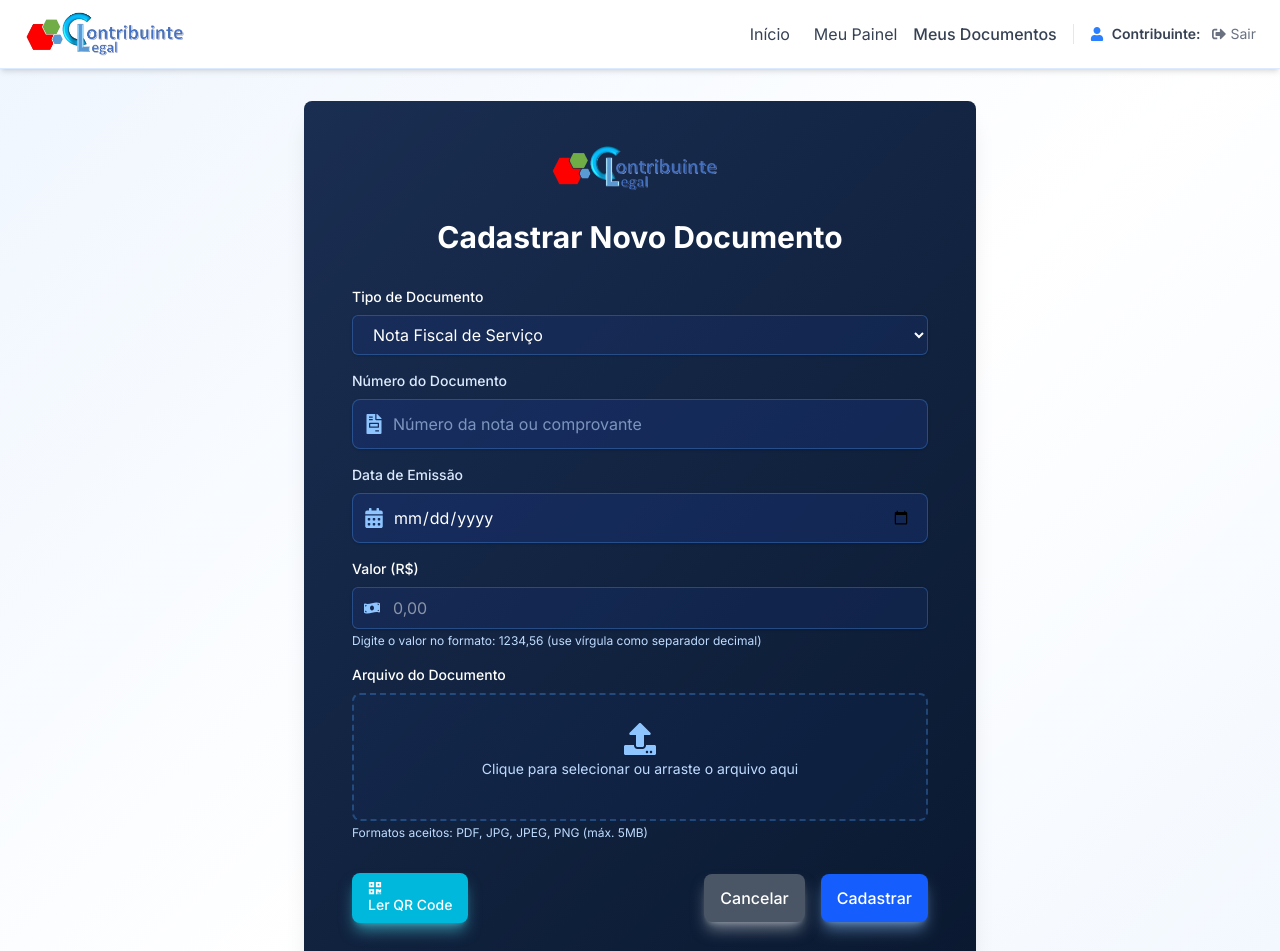
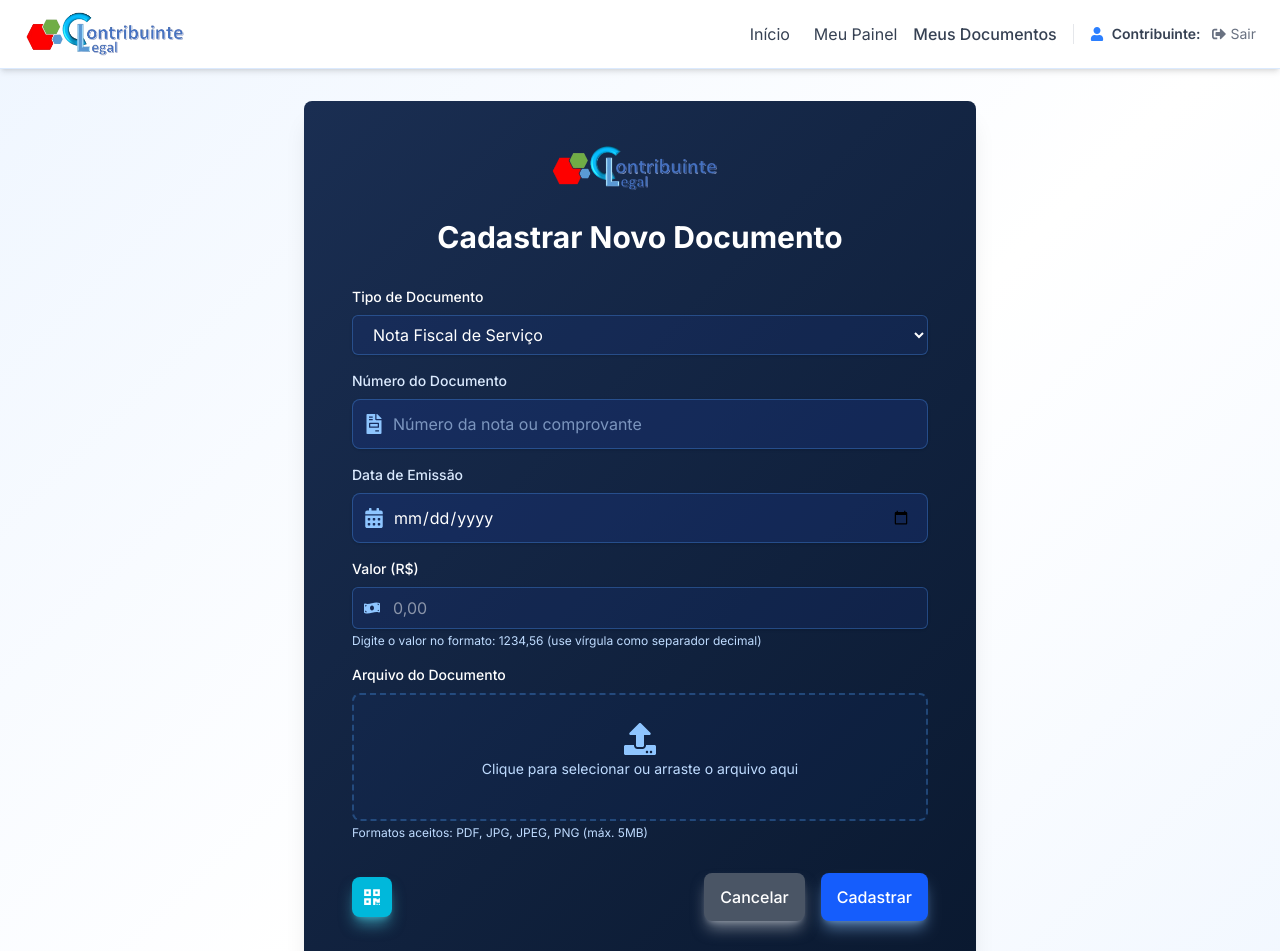
Before and after one commit to herculles-ambrosio/ContribLegal10, a Next.js app: page /meus-documentos/cadastrar in a window 1280 px wide. Shown: the top 951 px of the page. Built offline with nearby package versions, Linux system fonts and the light colour scheme.

Commit message:
Simplificação do botão QR Code para mostrar apenas o ícone

```diff
--- a/src/app/meus-documentos/cadastrar/page.tsx
+++ b/src/app/meus-documentos/cadastrar/page.tsx
@@ -448,10 +448,10 @@ export default function CadastrarDocumento() {
                   variant="info"
                   onClick={handleScanQR}
                   disabled={showScanner}
-                  className="w-full sm:w-auto flex items-center justify-center text-sm"
+                  className="w-10 h-10 flex items-center justify-center rounded-full"
                   aria-label="Escanear código QR"
                 >
-                  <FaQrcode className="mr-2" /> Ler QR Code
+                  <FaQrcode size={18} />
                 </Button>
               </div>
               <div className="flex gap-4 w-full sm:w-auto justify-end">
```
